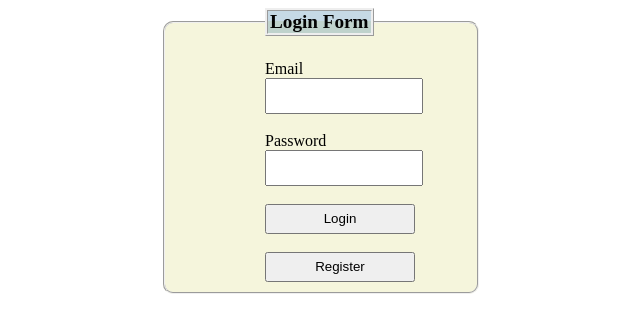
After one commit to krishnapatidar6261/Personal-Blog-Platform, a Django app: page /login/ in a window 1280 px wide. The commit adds this page. Shown: the top 333 px of the page, without its empty margins (319-959 px from the left). Run offline with Django 5.2, Linux system fonts and the light colour scheme.

```diff
--- a/app/admin.py
+++ b/app/admin.py
@@ -1,2 +1,5 @@
 from django.contrib import admin
 from .models import *
+
+admin.site.register(User)
+admin.site.register(Blog)
--- a/app/static/java1.js
+++ b/app/static/java1.js
@@ -18,7 +18,7 @@ function lname(){
     var reg=/^[A-Za-z]+$/;
     if(f=="")
     {
-        document.getElementById("lastname").innerHTML="Please Enter First Name"
+        document.getElementById("lastname").innerHTML="Please Enter Last Name"
     }
     else if(!reg.test(f))
     {
--- /dev/null
+++ b/app/templates/login.html
@@ -0,0 +1,37 @@
+{% load static %}
+<!DOCTYPE html>
+<html lang="en">
+<head>
+    <meta charset="UTF-8">
+    <meta name="viewport" content="width=device-width, initial-scale=1.0">
+    <title>Register </title>
+     <link rel="stylesheet" href="{% static "./css1.css" %}">
+     <script src="{% static "./java1.js" %}"></script>
+</head>
+<body>
+   <form action="{% url "login" %}" method="post" name="frm" class="signf">
+    {% csrf_token %}
+    <fieldset>
+        <legend >Login Form </legend>
+        {%if msg %}
+        <span style="color:red;">{{msg}}</span>
+      {% endif %}<br>
+            <label for="email">Email</label><br>
+            <input type="email" name="email"  onblur="Cemail();" required ><br>
+            <span class="sign" id="email"></span>
+            <br>
+
+            <label for="password">Password</label><br>
+            <input type="password" name="password" required>
+            <br>
+            <span class="sign" id="password"></span>
+            <br>
+            <input type="submit" value="Login"> <br><br>
+            <a href="{%url 'register'%}"><input type="button" value="Register"></a>
+
+    </fieldset>
+
+   </form>
+
+</body>
+</html>
--- a/app/urls.py
+++ b/app/urls.py
@@ -2,7 +2,10 @@ from django.urls import path
 from . import views
 
 urlpatterns = [
-    path('',views.index , name='home'),
+    path('',views.index , name='index'),
     path('register/',views.register, name='register'),
+    path('login/',views.login, name='login'),
+    path('blogerIndex/',views.blogerIndex, name='blogerIndex'),
+    path('detailView/<int:pk>/',views.detailView, name='detailView'),
 
 ]
--- a/app/views.py
+++ b/app/views.py
@@ -1,8 +1,10 @@
-from django.shortcuts import render
+from django.shortcuts import render,redirect
 from .models import *
 # Create your views here.
 def index(request):
-    return render(request,'index.html')
+    blogs=Blog.objects.all()
+
+    return render(request,'index.html',{'blogs':blogs})
 
 
 def register(request):
@@ -30,3 +32,43 @@ def register(request):
     else:
 
         return render(request,'register.html')
+def login(request):
+
+    if request.method=="POST":
+        try:
+            user=User.objects.get(email=request.POST['email'])
+            if user.pwd==request.POST['password']:
+                request.session['email']=user.email
+                return render(request,'blogerIndex.html')
+            else:
+                msg="Incorrect Password"
+                return render(request,'login.html',{'msg':msg})
+        except:
+            msg="Email Not Register"
+            return render(request,'login.html',{'msg':msg})
+    else:
+        return render(request,'login.html')
+
+def blogerIndex(request):
+    if request.method=="POST":
+        user=User.objects.get(email=request.session['email'])
+        Blog.objects.create(
+            user=user,
+            title=request.POST['title'],
+            desc=request.POST['desc'],
+        )
+        return redirect('index')
+
+    else:
+        return render(request,'blogerIndex.html')
+
+def logout(request):
+    try:
+        del request.session['email']
+        return redirect('index')
+    except:
+        return redirect('index')
+
+def detailView(request,pk):
+    blogs=Blog.objects.get(pk=pk)
+    return render(request,'detailView.html',{'blogs':blogs})
```
Also changed, not shown: app/models.py (+10 -0 lines), app/templates/blogerIndex.html (added, +29 -0 lines), app/templates/detailView.html (added, +25 -0 lines), app/templates/index.html (+5 -3 lines), app/templates/register.html (+7 -3 lines), app/migrations/0002_blog.py (added).
